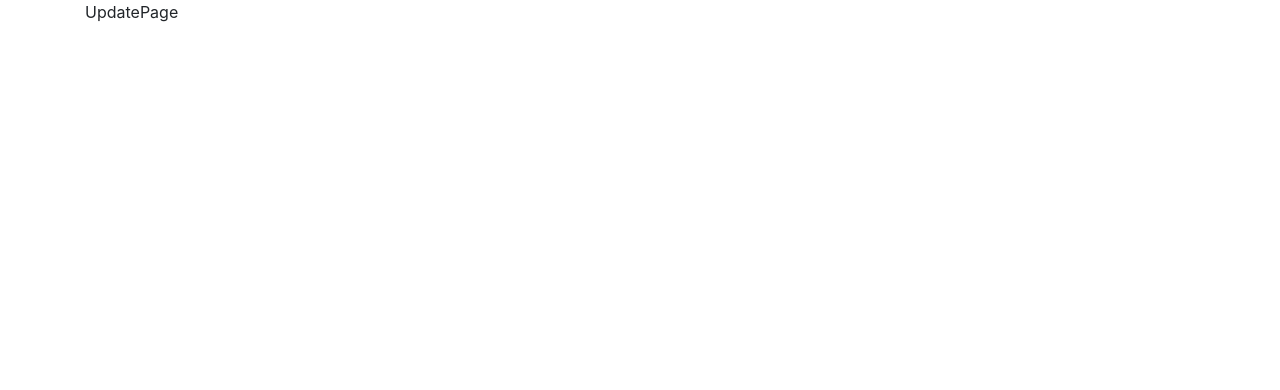
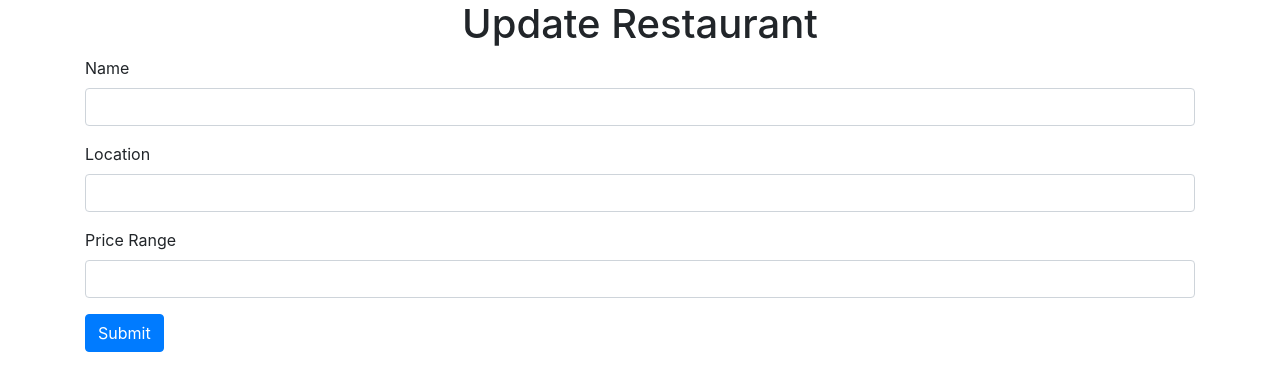
Before and after one commit to sammijahidul/Resturant_Review_Postgres_Nodejs_Express_React, a React (Create React App) app in the folder client/my-app/: page /restaurant/update/1 in a window 1280 px wide. Shown: the top 390 px of the page. Built offline with nearby package versions, Linux system fonts and the light colour scheme.

Commit message:
update restaurant form created

```diff
--- a/client/my-app/src/components/RestaurantList.js
+++ b/client/my-app/src/components/RestaurantList.js
@@ -1,8 +1,10 @@
 import React, {useContext, useEffect} from 'react';
 import RestaurantFinder from '../apis/RestaurantFinder';
 import { RestaurantsContext } from '../context/RestaurantsContext';
+import { useNavigate } from 'react-router-dom';
 
 const RestaurantList = () => {
+    const navigate = useNavigate();
     const {restaurants, setRestaurants} =useContext(RestaurantsContext);
 
     useEffect(() => {
@@ -29,7 +31,11 @@ const RestaurantList = () => {
         catch (error) {
             console.log('Error while deleting a restaurant', error)
         }
-    }
+    };
+
+    const handleUpdate = (id) => {
+        navigate(`/restaurant/update/${id}`);
+    };
 
   return (
     <div className='list-group'>
@@ -52,7 +58,16 @@ const RestaurantList = () => {
                             <td>{value.location}</td>
                             <td>${value.price_range}</td>
                             <td>reviews</td>
-                            <td><button className='btn btn-warning'>Update</button></td>
+                            <td>
+                                <button
+                                    onClick={() =>
+                                        handleUpdate(value.id)
+                                    }
+                                    className='btn btn-warning'
+                                >
+                                    Update
+                                </button>
+                            </td>
                             <td>
                                 <button
                                     onClick={() =>
--- /dev/null
+++ b/client/my-app/src/components/UpdateRestaurant.js
@@ -0,0 +1,54 @@
+import React, { useContext, useEffect, useState } from 'react';
+import { useParams } from 'react-router-dom';
+import { RestaurantsContext } from '../context/RestaurantsContext';
+import RestaurantFinder from '../apis/RestaurantFinder';
+
+const UpdateRestaurant = (props) => {
+    const { id } = useParams();
+    const [name, setName] = useState("");
+    const [location, setLocation] = useState("");
+    const [priceRange, setPriceRange] = useState("");
+
+  return (
+    <div>
+        <form action=''>
+            <div className='form-group'>
+                <label htmlFor='name'>Name</label>
+                <input
+                    value={name}
+                    onChange={e => setName(e.target.value)}
+                    id='name'
+                    className='form-control'
+                    type='text'
+                />
+            </div>
+            <div className='form-group'>
+                <label htmlFor='location'>Location</label>
+                <input
+                    value={location}
+                    onChange={e => setLocation(e.target.value)}
+                    id='location'
+                    className='form-control'
+                    type='text'
+                />
+            </div>
+            <div className='form-group'>
+                <label htmlFor='price_range'>Price Range</label>
+                <input
+                    value={priceRange}
+                    onChange={e => setPriceRange(e.target.value)}
+                    id='price_range'
+                    className='form-control'
+                    type='number'
+
+                />
+
+            </div>
+            <button className='btn btn-primary'>Submit</button>
+        </form>
+
+    </div>
+  )
+}
+
+export default UpdateRestaurant;
--- a/client/my-app/src/context/RestaurantsContext.js
+++ b/client/my-app/src/context/RestaurantsContext.js
@@ -4,8 +4,8 @@ export const RestaurantsContext = createContext();
 
 export const RestaurantContextProvider = (props) => {
     const [restaurants, setRestaurants] = useState([]);
-    const addRestaurants = (restaurent) => {
-        setRestaurants([...restaurants, restaurent]);
+    const addRestaurants = (restaurant) => {
+        setRestaurants([...restaurants, restaurant]);
     };
 
     return (
--- a/client/my-app/src/pages/UpdatePage.js
+++ b/client/my-app/src/pages/UpdatePage.js
@@ -1,9 +1,11 @@
 import React from 'react'
+import UpdateRestaurant from '../components/UpdateRestaurant';
 
 const UpdatePage = () => {
   return (
     <div>
-      UpdatePage
+      <h1 className='text-center'>Update Restaurant</h1>
+      <UpdateRestaurant />
     </div>
   )
 }
```
Also changed, not shown: 1 other file (tests, documents, lock files or other folders).
